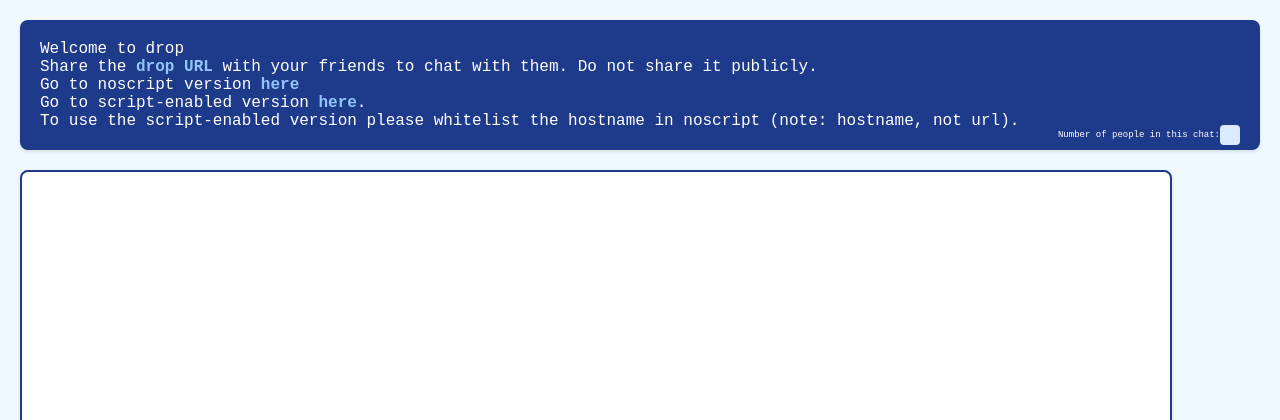
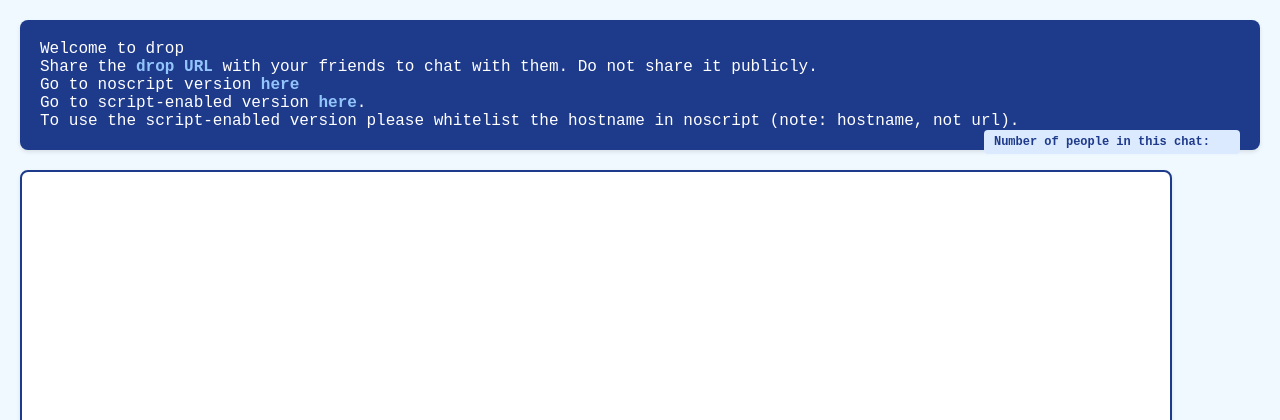
Before and after one commit to HyperionGray/opsechat, a Flask app: template templates/drop.html in a window 1280 px wide. Shown: the top 420 px of the page. Run offline with Flask 3, Linux system fonts and the light colour scheme; the template is opened without the code that fills it, so the values that code supplies are empty.

Commit message:
Standardize people count styling across all templates
Co-authored-by: P4X-ng <223870169+P4X-ng@users.noreply.github.com>

```diff
--- a/templates/drop.html
+++ b/templates/drop.html
@@ -46,7 +46,12 @@
   }
 
   .people-count-inline {
-    font-size: 9px;
+    background-color: #dbeafe;
+    padding: 5px 10px;
+    border-radius: 4px;
+    color: #1e3a8a;
+    font-weight: bold;
+    font-size: 12px;
     float: right;
   }
 
```
